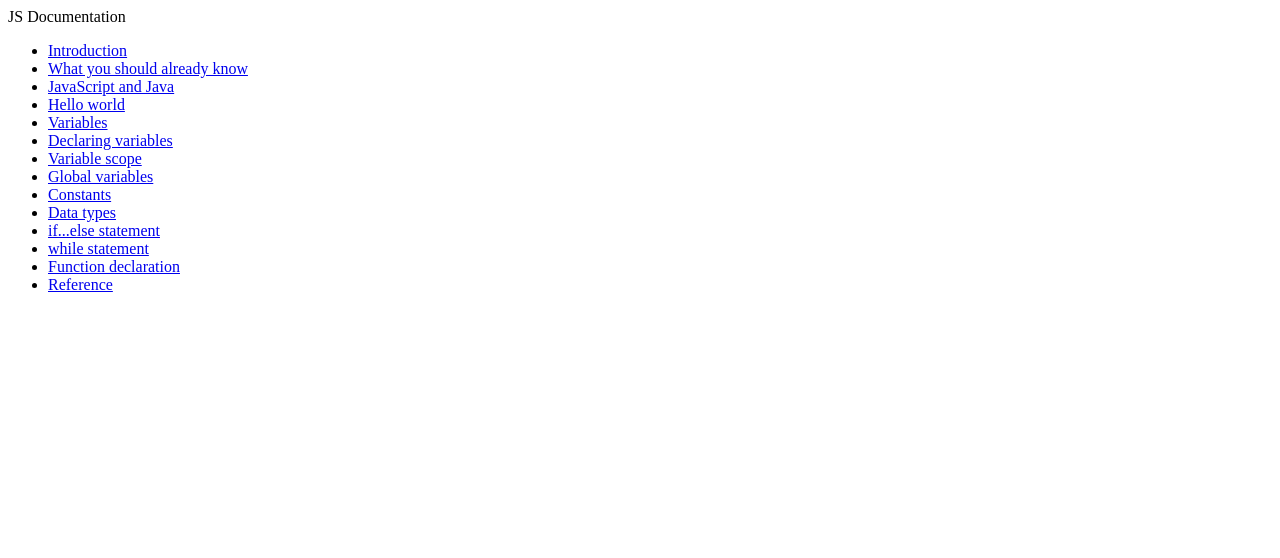
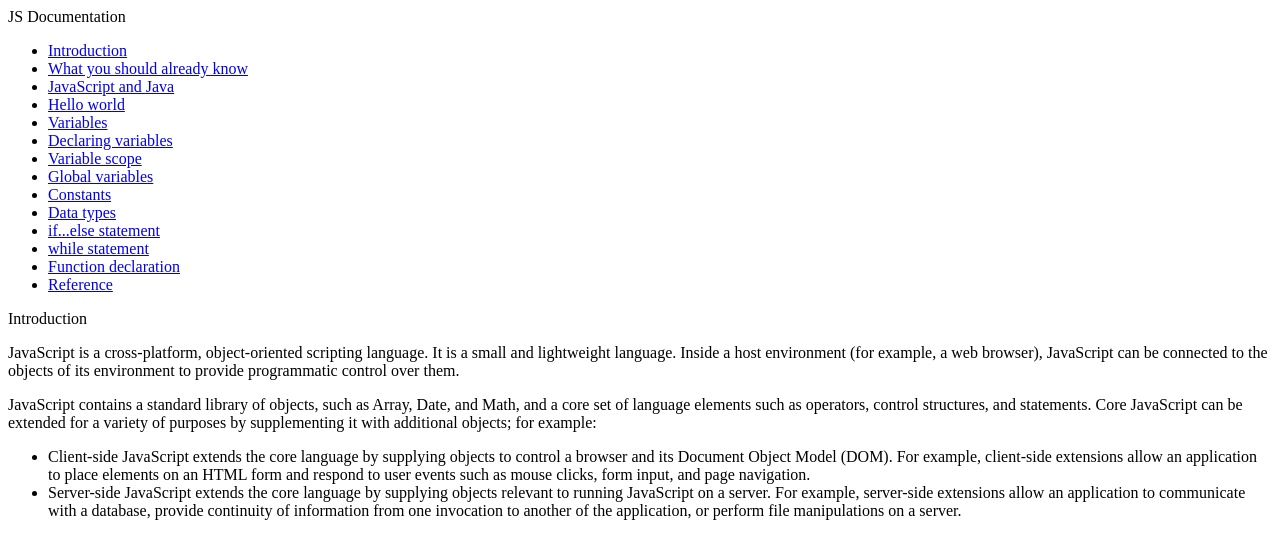
Before and after one commit to capriclo/TechnicalDocumentationPage, a plain HTML site: page index.html in a window 1280 px wide. Drawn offline with Linux system fonts and the light colour scheme.

Commit message:
add introduction

```diff
--- a/index.html
+++ b/index.html
@@ -6,6 +6,7 @@
     </head>
     <body>
         <header>JS Documentation</header>
+        <nav id="navbar">
             <ul>
                 <li>
                     <a class="nav-link" href="#introduction">Introduction</a>
@@ -50,5 +51,44 @@
                     <a class="nav-link" href="#Reference">Reference</a>
                 </li>
             </ul>
+        </nav>
+        <main id="main-doc">
+            <section class="main-section" id="Introduction">
+                <header>Introduction</header>
+                <article>
+                    <p>
+                        JavaScript is a cross-platform, object-oriented scripting language.
+                        It is a small and lightweight language. Inside a host environment
+                        (for example, a web browser), JavaScript can be connected to the
+                        objects of its environment to provide programmatic control over
+                        them.
+                    </p>
+                    <p>
+                        JavaScript contains a standard library of objects, such as Array,
+                        Date, and Math, and a core set of language elements such as
+                        operators, control structures, and statements. Core JavaScript can
+                        be extended for a variety of purposes by supplementing it with
+                        additional objects; for example:
+                    </p>
+                    <ul>
+                        <li>
+                            Client-side JavaScript extends the core language by supplying
+                            objects to control a browser and its Document Object Model (DOM).
+                            For example, client-side extensions allow an application to place
+                            elements on an HTML form and respond to user events such as mouse
+                            clicks, form input, and page navigation.
+                        </li>
+                        <li>
+                            Server-side JavaScript extends the core language by supplying
+                            objects relevant to running JavaScript on a server. For example,
+                            server-side extensions allow an application to communicate with a
+                            database, provide continuity of information from one invocation to
+                            another of the application, or perform file manipulations on a
+                            server.
+                        </li>
+                    </ul>
+                </article>
+            </section>
+        </main>
     </body>
 </html>
```
Lines whose indentation alone changed are shown as unchanged.
